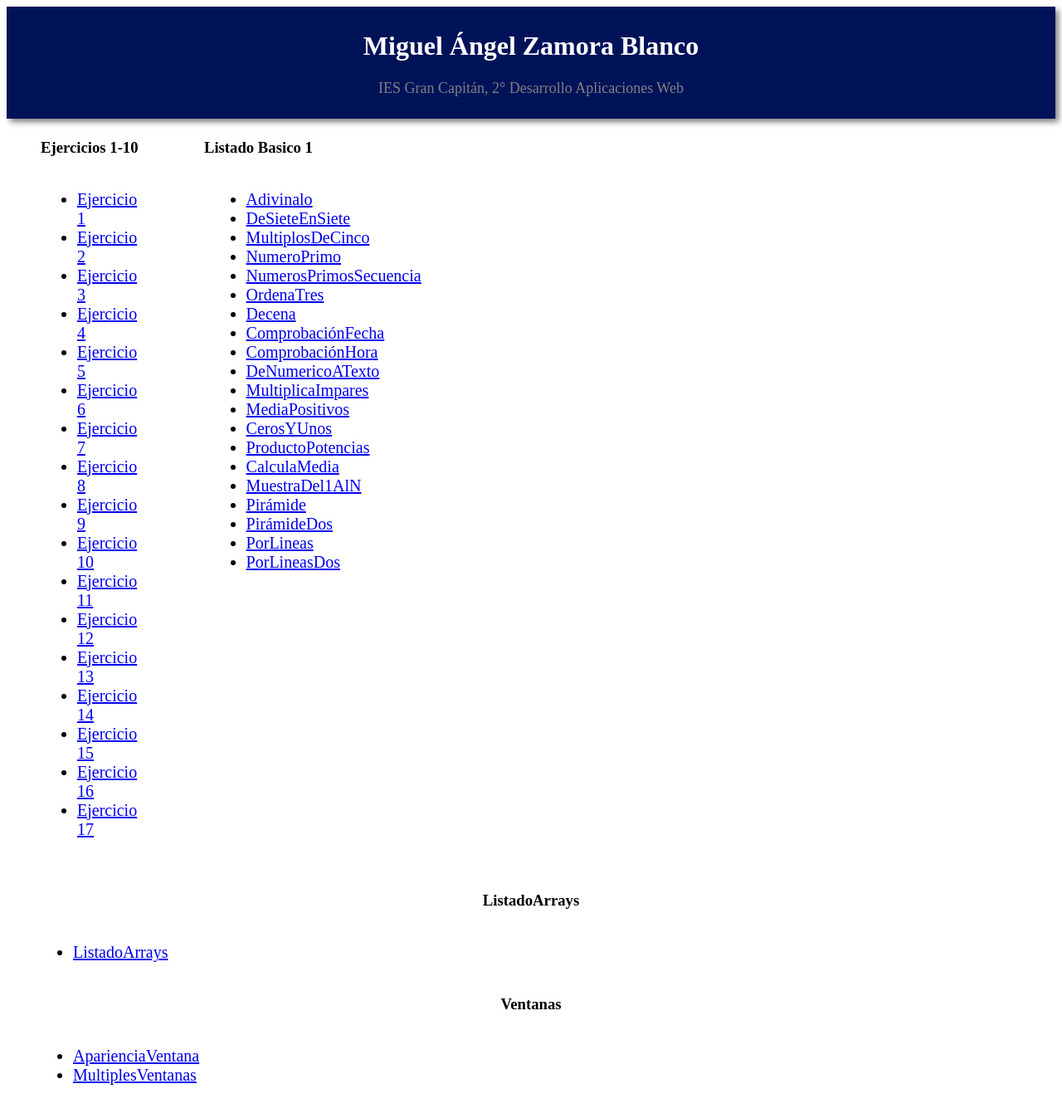
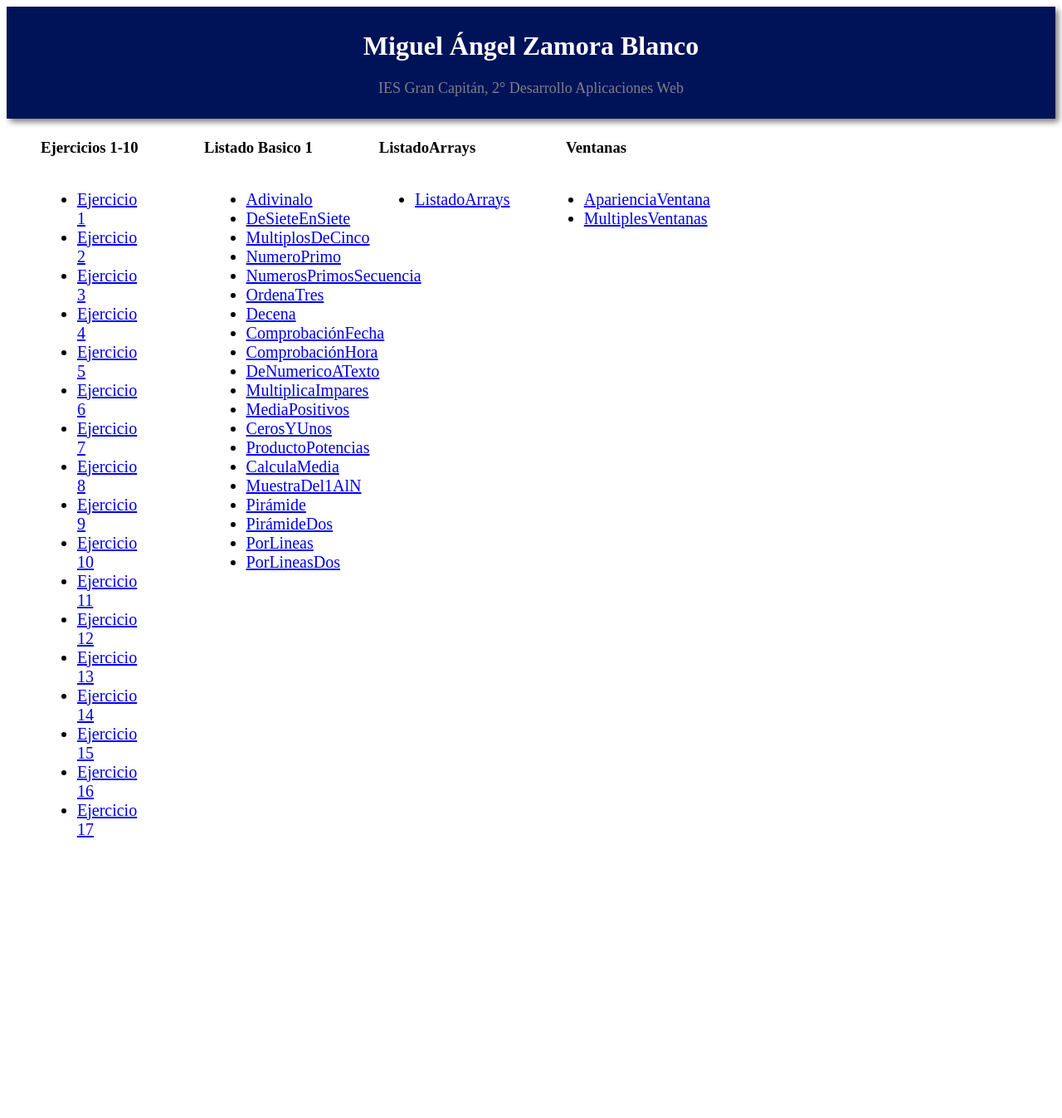
Before and after one commit to mazetuski/mazetuski.github.io, a PHP site: page / in a window 1280 px wide. Shown: the whole page at 83% size. After the commit the page ends 1009 px from the top, so only its background shows below. Run offline with PHP 8.4, Linux system fonts and the light colour scheme.

Commit message:
Actualizando ejercicios

```diff
--- a/Include/ejercicios.css
+++ b/Include/ejercicios.css
@@ -15,3 +15,16 @@
 section h3{
     text-align: center;
 }
+#array{
+    width: 15%;
+    display: inline-block;
+    vertical-align: top;
+    padding: 5px;
+}
+
+#ventanas{
+    width: 15%;
+    display: inline-block;
+    vertical-align: top;
+    padding: 5px;
+}
```
